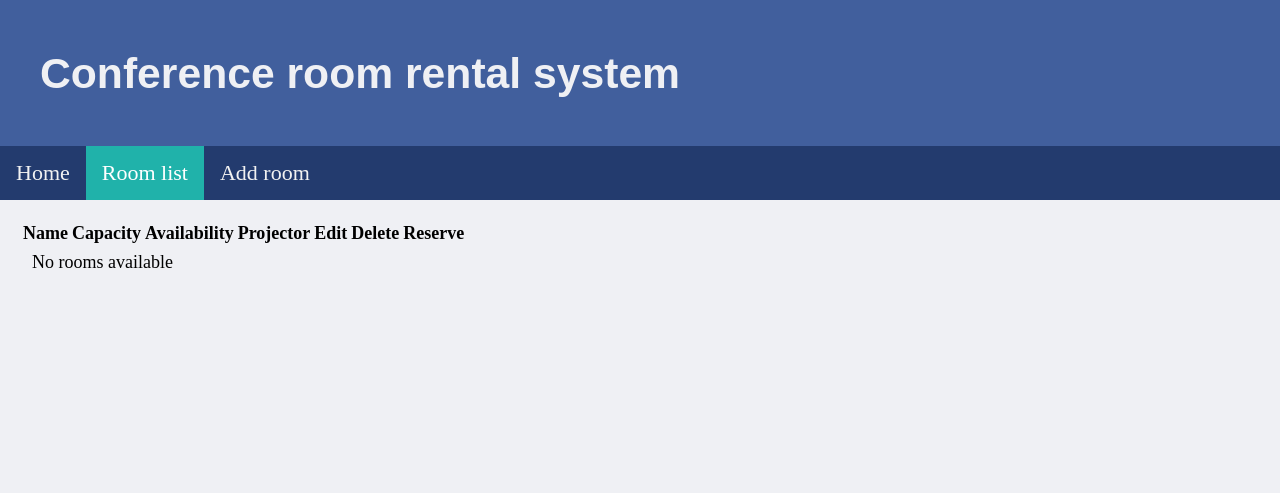
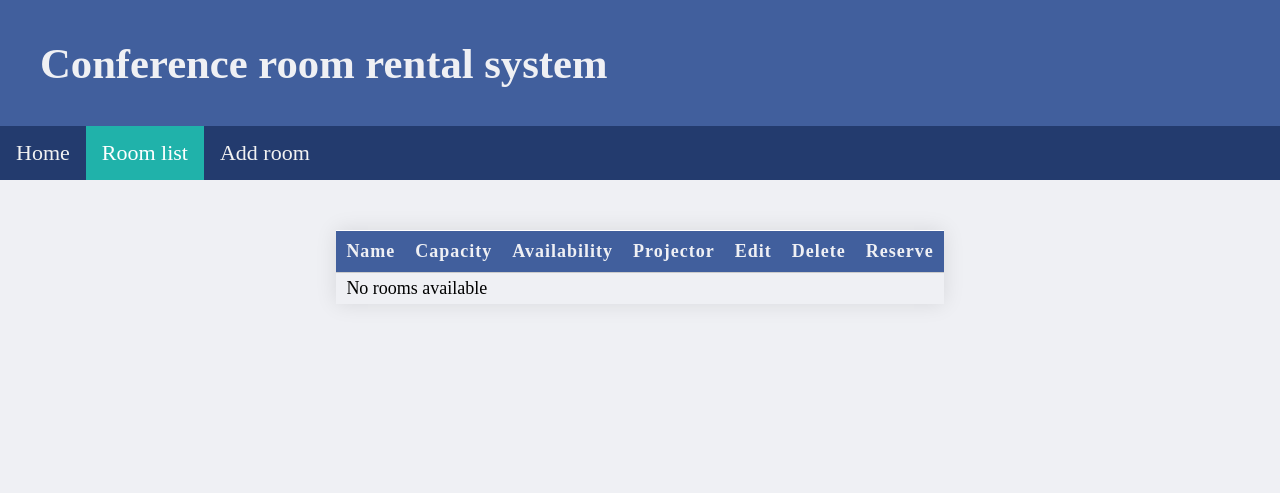
Before and after one commit to saradonin/conference_room_rental, a Django app: page /rooms/ in a window 1280 px wide. Shown: the top 493 px of the page. Run offline with Django 4.2, Linux system fonts and the light colour scheme; data that the repository does not hold is empty.

Commit message:
table styled

```diff
--- a/reservations/static/css/style.css
+++ b/reservations/static/css/style.css
@@ -4,11 +4,10 @@ body {
     margin: 0px;
 }
 
-
 .page-header {
     background-color: #415F9D;
     margin: 0px;
-    padding: 20px 20px 20px 40px;
+    padding: 10px 20px 10px 40px;
 }
 
 .page-header h1,
@@ -51,11 +48,36 @@ body {
 }
 
 .table {
-    margin: 20px;
-    border-style: hidden;
-    box-shadow: black;
+    border-collapse: collapse;
+    overflow: hidden;
+    box-shadow: 0 0 20px rgba(0, 0, 0, 0.1);
+    margin: auto;
+    margin-top: 50px;
+    margin-bottom: 50px;
     border-color: #373A40;
     font-size: 18px;
+}
+
+table th {
+    background-color: #415F9D;
+    color: #EFF0F4;
+    padding: 10px;
+    letter-spacing: 1px;
+    border-top: 1px solid #fff;
+    border-bottom: 1px solid #ccc;
+}
+table tr:nth-child(even) td {
+  background-color: #EFF0F4;
+}
+
+table tr:hover td {
+  background-color: #cccccc;
+}
+
+table td {
+    padding: 5px;
+    padding-left: 10px;
+    padding-right: 10px;
 }
 
 form {
```
Also changed, not shown: other parts of reservations/static/css/style.css (+9 -16 lines).
